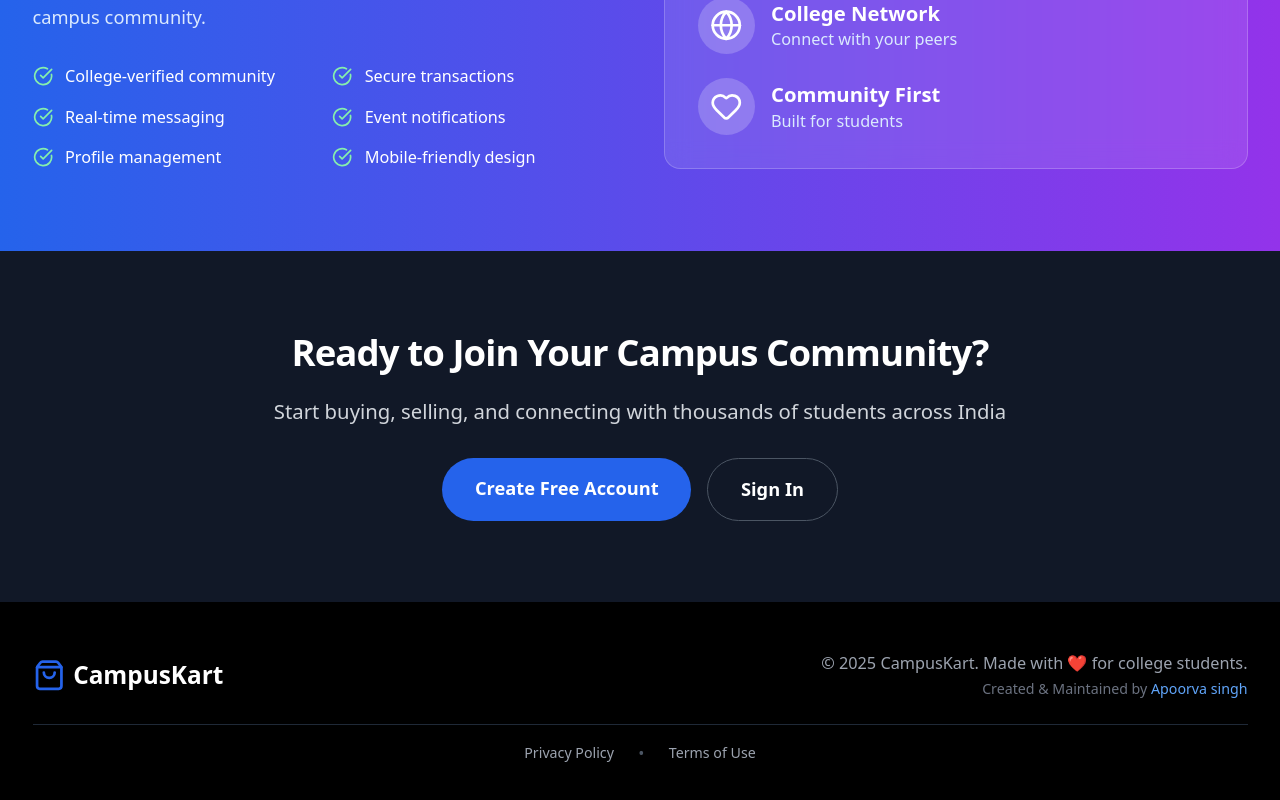
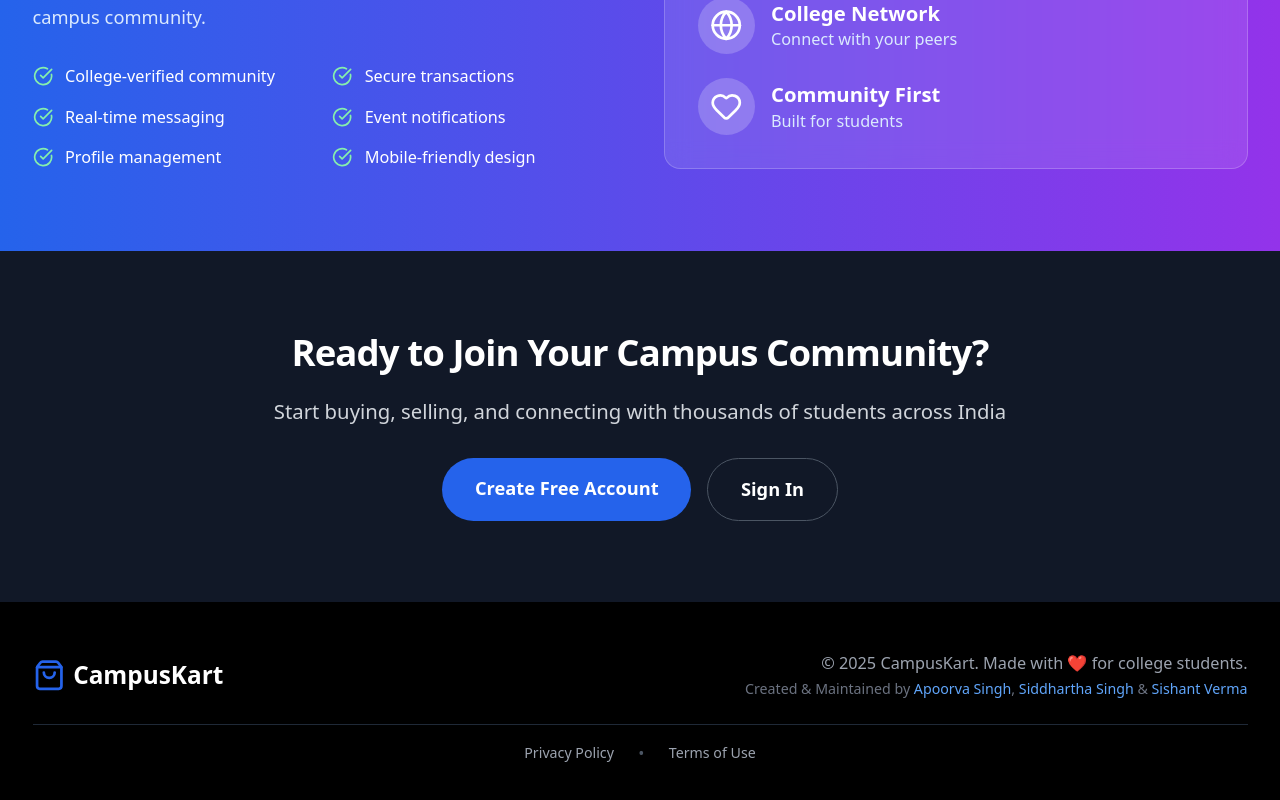
Before and after one commit to sishant12345/campuskart02, a React (Vite) app: page / in a window 1280 px wide. Shown: the part 1363-2163 px from the top of the page. Built offline with nearby package versions, Linux system fonts and the light colour scheme; no server answers.

Commit message:
Update WelcomePage.tsx

```diff
--- a/src/components/welcome/WelcomePage.tsx
+++ b/src/components/welcome/WelcomePage.tsx
@@ -250,9 +250,13 @@ export const WelcomePage: React.FC = () => {
                   © 2025 CampusKart. Made with ❤️ for college students.
                 </p>
                 <p className="text-gray-400 text-sm mb-1"></p>
-                <p className="text-gray-500 text-sm">
-                  Created & Maintained by <span className="text-blue-400 font-medium">Apoorva singh</span>
-                </p>
+               <p className="text-gray-500 text-sm">
+  Created & Maintained by{" "}
+  <span className="text-blue-400 font-medium">Apoorva Singh</span>,{" "}
+  <span className="text-blue-400 font-medium">Siddhartha Singh</span> &{" "}
+  <span className="text-blue-400 font-medium">Sishant Verma</span>
+</p>
+
               </div>
             </div>
 
```
